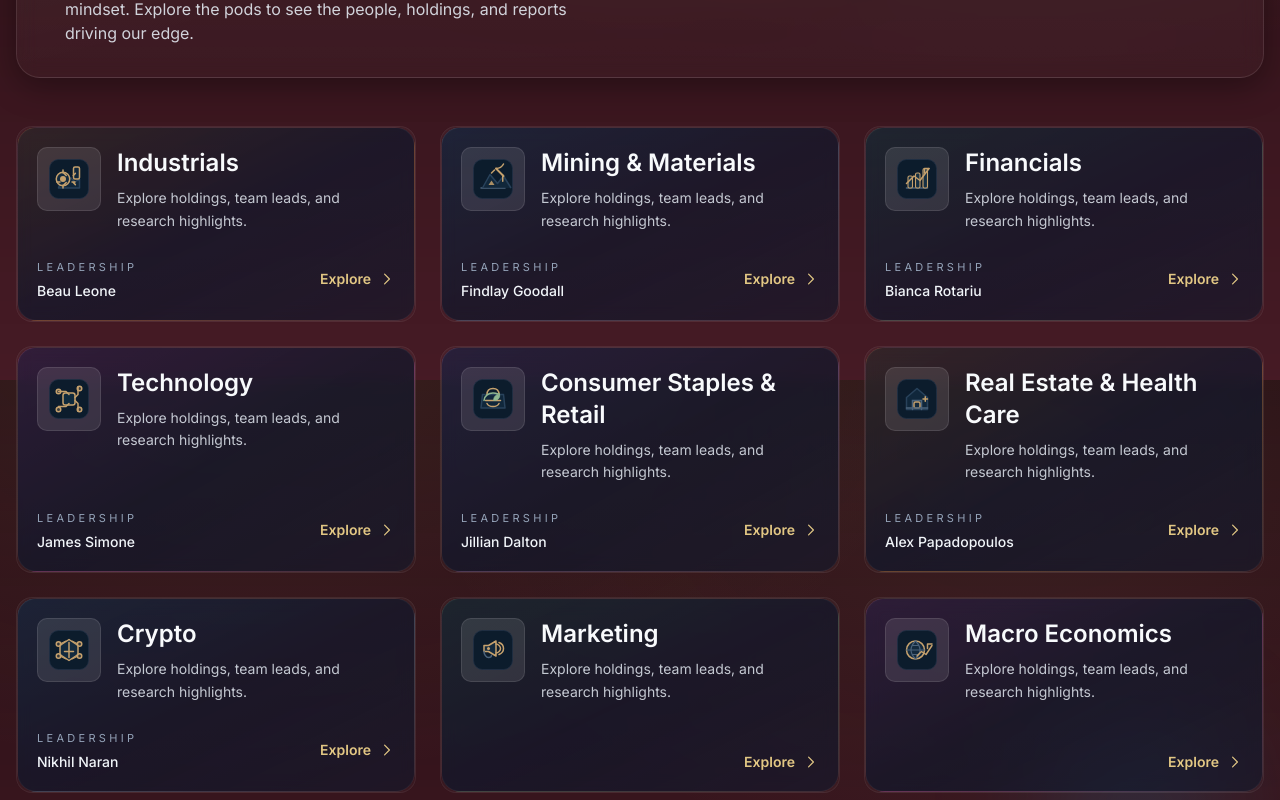
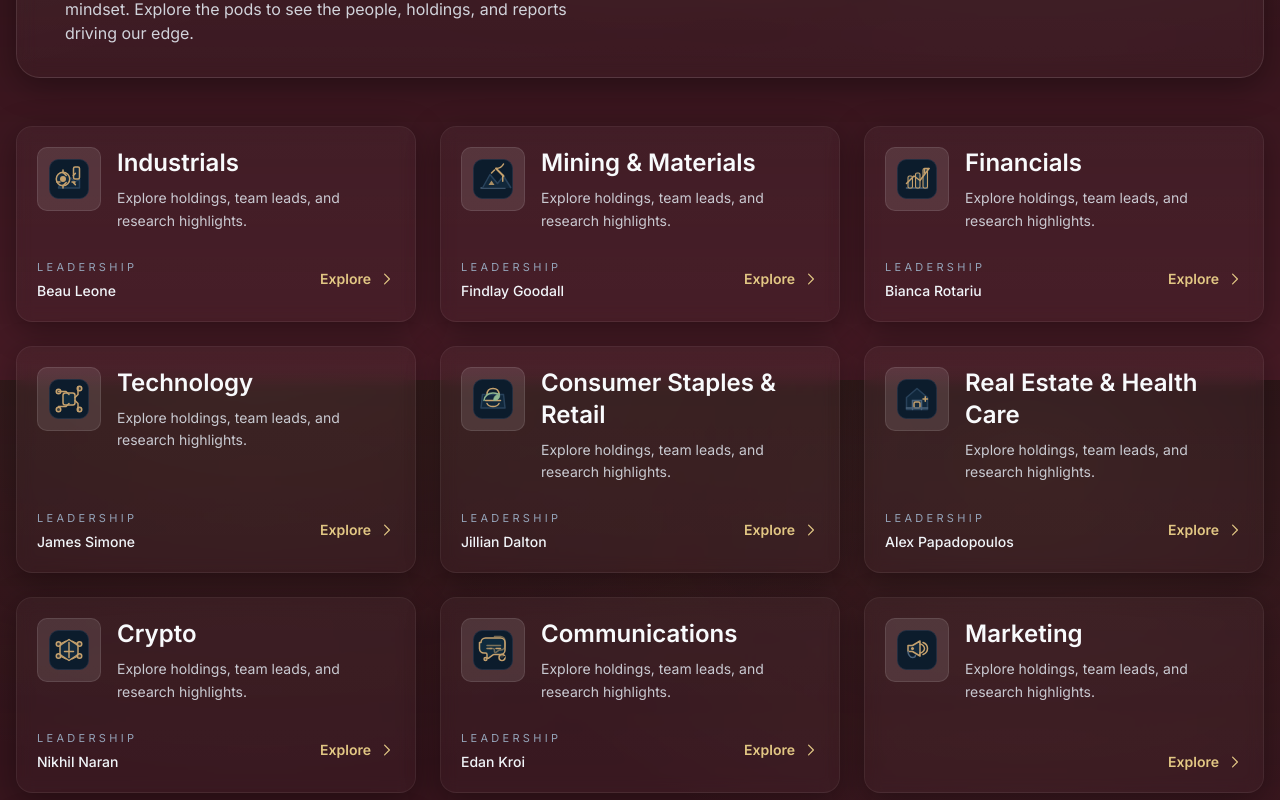
Before and after one commit to nikhil-naran/qhf-site, a React (Vite) app: page /teams in a window 1280 px wide. Shown: the part 420-1220 px from the top of the page. Built offline with nearby package versions, Linux system fonts and the light colour scheme.

Commit message:
changed logo sizing

```diff
--- a/src/components/Hero.jsx
+++ b/src/components/Hero.jsx
@@ -10,19 +10,19 @@ export default function Hero(){
   return (
     <section
       id="hero"
-      className="relative flex min-h-[82vh] items-start overflow-hidden pt-24 pb-16 sm:pt-28 sm:pb-20 md:min-h-[92vh] md:items-center"
+      className="relative flex min-h-[82vh] items-start overflow-hidden pt-16 pb-28 sm:pt-20 sm:pb-32 md:min-h-[92vh]"
     >
       <div className="absolute inset-0 bg-hero-gradient" aria-hidden="true"></div>
       <div className="hero-noise"></div>
       <ParticleCanvas />
-      <div className="relative z-10 mx-auto w-full max-w-7xl px-4 py-12 sm:py-16 lg:py-24">
+      <div className="relative z-10 mx-auto w-full max-w-7xl px-4 pt-6 pb-20 sm:pt-8 sm:pb-24 lg:pt-10 lg:pb-28">
         <div className="flex flex-col items-center">
           <div className="flex justify-center">
             <img
               src="/QHF-2.svg"
               alt="Queens Hedge Fund"
               loading="eager"
-              className="w-48 sm:w-64 md:w-80 lg:w-96 xl:w-[30rem] max-w-full object-contain drop-shadow-2xl md:[clip-path:inset(0_0_25%_0)]"
+              className="w-[19rem] max-w-[92vw] object-contain drop-shadow-[0_25px_80px_rgba(8,15,30,0.45)] sm:w-[23rem] md:w-[27rem] lg:w-[31rem] xl:w-[36rem]"
             />
           </div>
           <TypingParagraph mounted={mounted} />
--- a/src/components/TeamsHub.jsx
+++ b/src/components/TeamsHub.jsx
@@ -2,20 +2,11 @@ import React from 'react';
 import { TEAM_CATEGORIES, TEAMS } from '../data.js';
 import { Link } from 'react-router-dom';
 
-const accentGradients = [
-  'from-amber-500/25 via-slate-900/35 to-slate-900/5',
-  'from-sky-500/25 via-slate-900/35 to-slate-900/5',
-  'from-emerald-500/25 via-slate-900/35 to-slate-900/5',
-  'from-fuchsia-500/25 via-slate-900/35 to-slate-900/5',
-  'from-indigo-500/25 via-slate-900/35 to-slate-900/5',
-];
-
 const formatMetric = (value) => (value && value > 0 ? value.toLocaleString('en-CA') : 'N/A');
 
 export default function TeamsHub(){
-  const allTeams = TEAM_CATEGORIES.map((entry, index) => ({
+  const allTeams = TEAM_CATEGORIES.map((entry) => ({
     ...entry,
-    gradient: accentGradients[index % accentGradients.length],
     meta: TEAMS[entry.slug] || {},
   }));
 
@@ -88,12 +79,9 @@ export default function TeamsHub(){
               <Link
                 key={team.slug}
                 to={`/teams/${team.slug}`}
-                className="team-grid-card group relative overflow-hidden focus-visible:outline focus-visible:outline-2 focus-visible:outline-offset-2 focus-visible:outline-goldB"
+                className="team-grid-card glass group relative overflow-hidden border border-white/12 shadow-glass focus-visible:outline focus-visible:outline-2 focus-visible:outline-offset-2 focus-visible:outline-goldB"
               >
-                <span className={`absolute inset-0 rounded-2xl border border-white/10 bg-gradient-to-br ${team.gradient} opacity-80 transition-opacity duration-300 group-hover:opacity-100`} aria-hidden="true"></span>
-                <span className="absolute inset-px rounded-[1.05rem] bg-slate-900/60" aria-hidden="true"></span>
-
-                <div className="relative z-10 flex h-full flex-col gap-6">
+                <div className="flex h-full flex-col gap-6">
                   <div className="flex items-start gap-4">
                     <div className="team-logo rounded-xl border border-white/10 bg-white/10">
                       {meta.iconUrl ? (
--- a/src/data.js
+++ b/src/data.js
@@ -13,6 +13,7 @@ export const TEAM_CATEGORIES = [
   { name: 'Consumer Staples & Retail', slug: 'consumer-staples-retail' },
   { name: 'Real Estate & Health Care', slug: 'real-estate-health-care' },
   { name: 'Crypto', slug: 'crypto' },
+  { name: 'Communications', slug: 'communications' },
   { name: 'Marketing', slug: 'marketing' },
   { name: 'Macro Economics', slug: 'macro-economics' }
 ];
@@ -87,6 +88,16 @@ export const TEAMS = {
   analysts: [withHeadshot({ name: 'Aaron Feng', bio: 'On-chain & L2s.' })],
     reports: []
   },
+  communications: {
+    name: 'Communications',
+    iconUrl: '/icons/communications.svg',
+    holdings: [],
+    portfolioManager: withHeadshot({ name: 'Edan Kroi', bio: 'Leads member communications and external media.' }),
+    analysts: [
+      withHeadshot({ name: 'Andy Quinn', bio: 'Focuses on digital storytelling and outreach.' })
+    ],
+    reports: []
+  },
   marketing: {
     name: 'Marketing',
     iconUrl: '/icons/marketing.svg',
--- a/src/lib/headshots.js
+++ b/src/lib/headshots.js
@@ -6,6 +6,7 @@ const RAW_HEADSHOTS = {
   'Alex': 'Alex.JPG',
   'Alicia Wang': 'Alicia.JPG',
   'Andy': 'Andy.JPG',
+  'Andy Quinn': 'Andy.JPG',
   'Anson El-Ayari': 'Anus.JPG',
   'Anson El Ayari': 'Anus.JPG',
   'Ava El Ayari': 'Ava.JPG',
@@ -15,6 +16,7 @@ const RAW_HEADSHOTS = {
   'Daniel Thompson': 'Dan.JPG',
   'Dan Thompson': 'Dan.JPG',
   'Dr. Samuel Grant': '',
+  'Edan Kroi': 'Edan.JPG',
   'Emory Geho': 'Emory.JPG',
   'Findlay Goodall': 'Finn Goodall.JPG',
   'Finn Goodall': 'Finn Goodall.JPG',
```
Also changed, not shown: public/icons/communications.svg (added).
